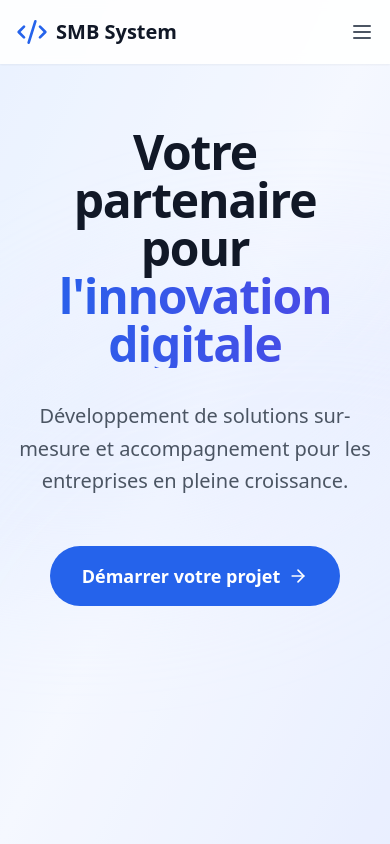
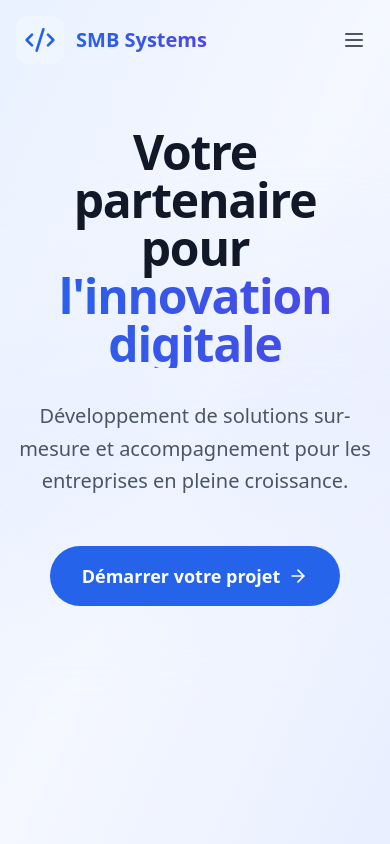
Before and after one commit to StringerBell69/SMBSystem, a React (Vite) app: page / in a window 390 px wide. Shown: the top 844 px of the page. Built offline with nearby package versions, Linux system fonts and the light colour scheme.

Commit message:
Update Header.tsx

```diff
--- a/src/components/Header.tsx
+++ b/src/components/Header.tsx
@@ -1,36 +1,57 @@
-import React, { useState } from 'react';
+import React from 'react';
 import { Code2, Menu, X } from 'lucide-react';
+import { useState, useEffect } from 'react';
 import { Link } from 'react-router-dom';
 import { navItems } from './navigation/NavItems';
 
 const Header = () => {
   const [isMenuOpen, setIsMenuOpen] = useState(false);
+  const [isScrolled, setIsScrolled] = useState(false);
+
+  useEffect(() => {
+    const handleScroll = () => {
+      setIsScrolled(window.scrollY > 10);
+    };
+
+    window.addEventListener('scroll', handleScroll);
+    return () => window.removeEventListener('scroll', handleScroll);
+  }, []);
 
   return (
-    <header className="fixed w-full bg-white/90 backdrop-blur-sm z-50 shadow-sm">
+    <header
+      className={`fixed w-full z-50 transition-all duration-300 ${
+        isScrolled
+          ? 'bg-white/90 backdrop-blur-md shadow-md'
+          : 'bg-transparent'
+      }`}
+    >
       <div className="max-w-7xl mx-auto px-4 sm:px-6 lg:px-8">
         <div className="flex justify-between items-center py-4">
-          <Link to="/" className="flex items-center">
-            <Code2 className="h-8 w-8 text-blue-600" />
-            <span className="ml-2 text-xl font-bold text-gray-900">SMB System<a href='/'></a></span>
+          <Link to="/" className="flex items-center group">
+            <div className="p-2 rounded-xl bg-blue-50 group-hover:bg-blue-100 transition-colors duration-200">
+              <Code2 className="h-8 w-8 text-blue-600" />
+            </div>
+            <span className="ml-3 text-xl font-bold bg-clip-text text-transparent bg-gradient-to-r from-blue-600 to-indigo-600">
+              SMB Systems
+            </span>
           </Link>
 
           {/* Desktop Navigation */}
           <nav className="hidden md:flex space-x-8">
             {navItems.map((item) => (
-              <a
+              <Link
                 key={item.name}
-                href={item.href}
-                className="text-gray-600 hover:text-blue-600 transition-colors duration-200"
+                to={item.href}
+                className="text-gray-600 hover:text-blue-600 transition-colors duration-200 font-medium"
               >
                 {item.name}
-              </a>
+              </Link>
             ))}
           </nav>
 
           {/* Mobile menu button */}
           <button
-            className="md:hidden"
+            className="md:hidden p-2 rounded-xl hover:bg-gray-100 transition-colors duration-200"
             onClick={() => setIsMenuOpen(!isMenuOpen)}
           >
             {isMenuOpen ? (
@@ -42,20 +63,24 @@ const Header = () => {
         </div>
 
         {/* Mobile Navigation */}
-        {isMenuOpen && (
-          <div className="md:hidden py-4">
+        <div
+          className={`md:hidden overflow-hidden transition-all duration-300 ${
+            isMenuOpen ? 'max-h-96' : 'max-h-0'
+          }`}
+        >
+          <div className="py-4 space-y-2">
             {navItems.map((item) => (
               <Link
                 key={item.name}
                 to={item.href}
-                className="block py-2 text-gray-600 hover:text-blue-600"
+                className="block py-2 px-4 text-gray-600 hover:text-blue-600 hover:bg-blue-50 rounded-xl transition-colors duration-200"
                 onClick={() => setIsMenuOpen(false)}
               >
                 {item.name}
               </Link>
             ))}
           </div>
-        )}
+        </div>
       </div>
     </header>
   );
```
